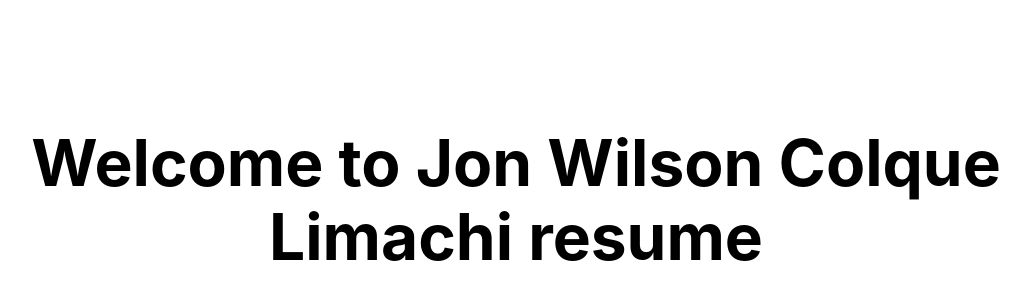
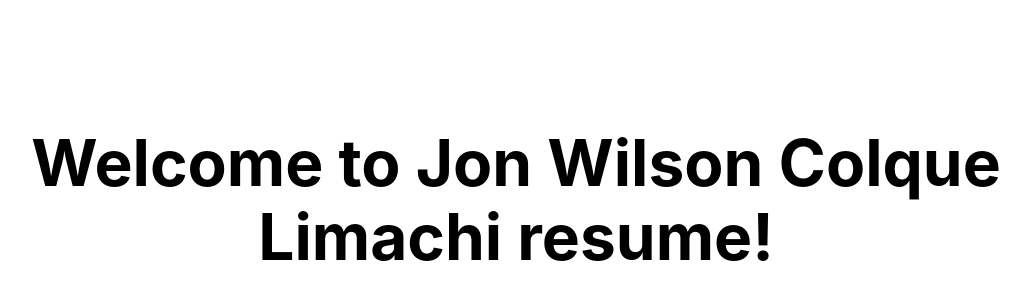
Before and after one commit to joncolque/myresume, a Next.js app: page / in a window 1280 px wide. Shown: the part 200-500 px from the top of the page, without its empty margins (124-1154 px from the left). Built offline with nearby package versions, Linux system fonts and the light colour scheme.

Commit message:
Test deployed change

```diff
--- a/pages/index.tsx
+++ b/pages/index.tsx
@@ -12,7 +12,7 @@ export default function Home() {
 
       <main className={styles.main}>
         <h1 className={styles.title}>
-          Welcome to Jon Wilson Colque Limachi resume
+          Welcome to Jon Wilson Colque Limachi resume!
         </h1>
       </main>
     </div>
```
